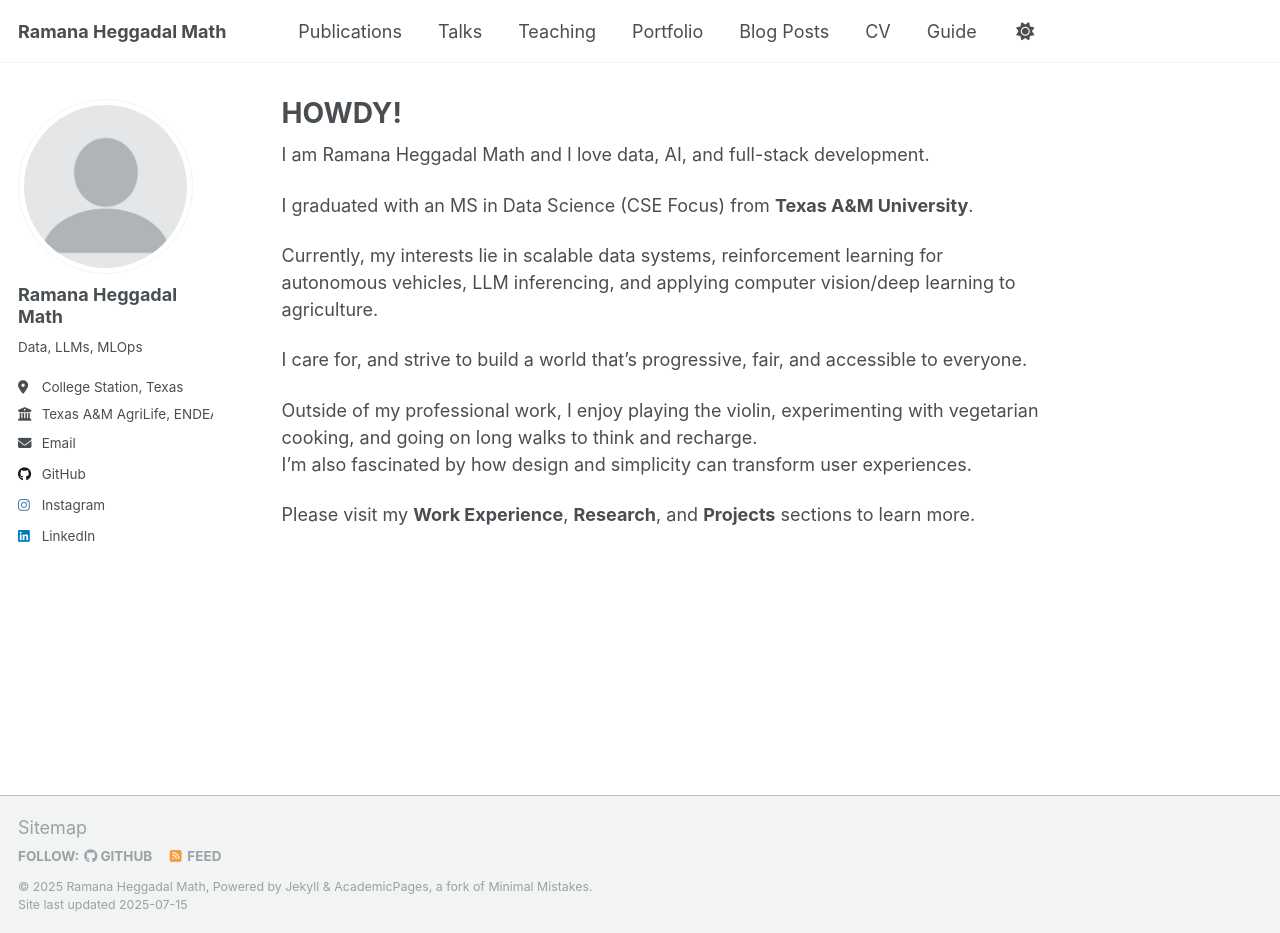
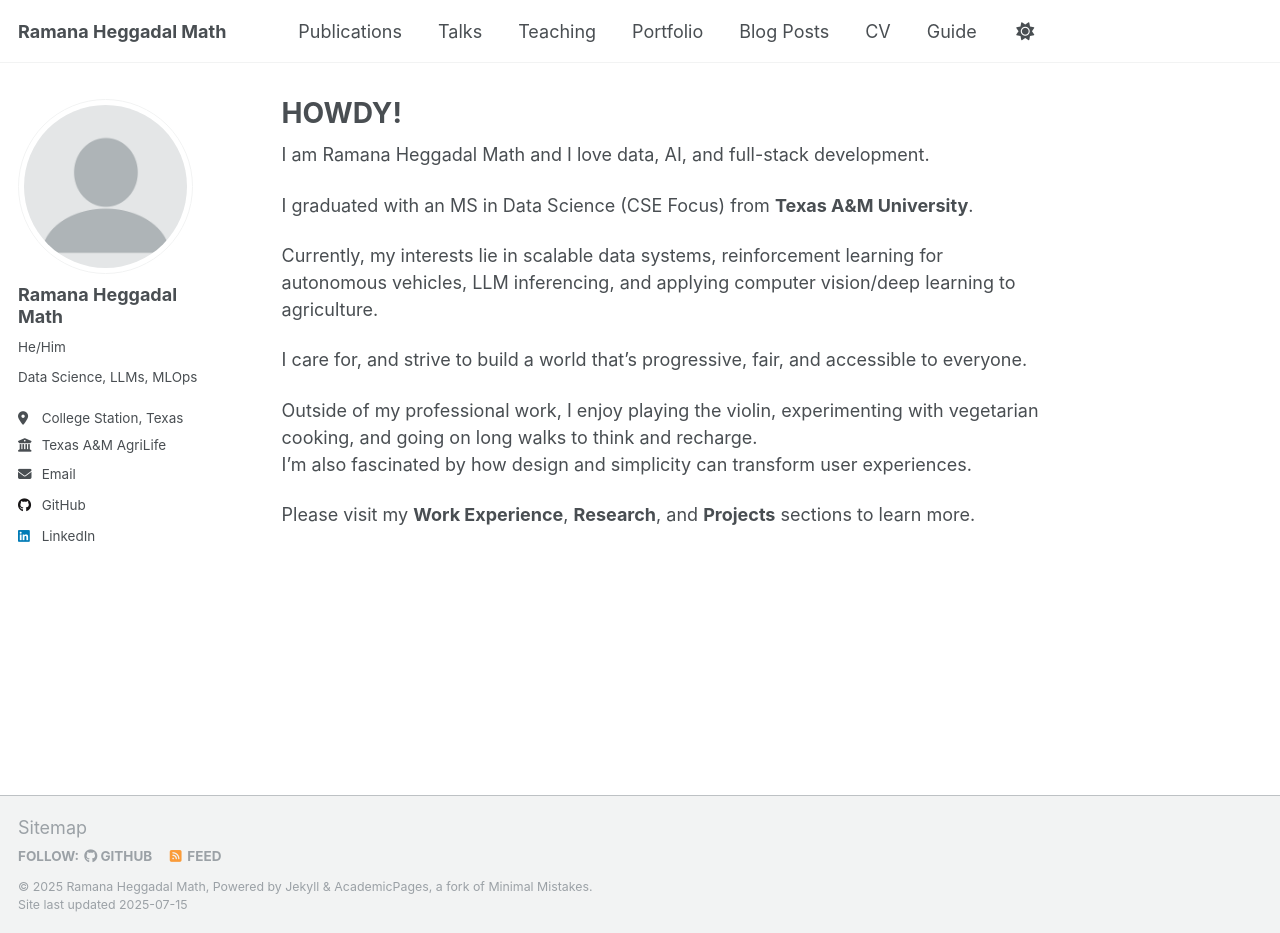
Before and after one commit to ramanahm1/ramanahm1.github.io, a Jekyll site: the page built from _pages/about.md, in a window 1280 px wide and 933 px high. Built offline with Jekyll 4.4.1, drawn with Linux system fonts in a browser that asks for light colours; a script that is not in the unit is left out.

Commit message:
Update _config.yml

```diff
--- a/_config.yml
+++ b/_config.yml
@@ -24,10 +24,10 @@ author:
   # Biographic information
   avatar           : "profile.png"
   name             : "Ramana Heggadal Math"
-  pronouns         : # example: "she/her"
-  bio              : "Data, LLMs, MLOps"
+  pronouns         : "He/Him"
+  bio              : "Data Science, LLMs, MLOps"
   location         : "College Station, Texas"
-  employer         : "Texas A&M AgriLife, ENDEAVR Institute"
+  employer         : "Texas A&M AgriLife"
   uri              : # URL
   email            : "hm1ramana@gmail.com"
 
@@ -59,7 +59,7 @@ author:
   goodreads        : # Username
   google_plus      : # Username
   keybase          : # Username
-  instagram        : "ramana_h_m"
+  instagram        : # Username
   lastfm           : # Username
   linkedin         : "ramanahm"
   mastodon         : # URL
```
